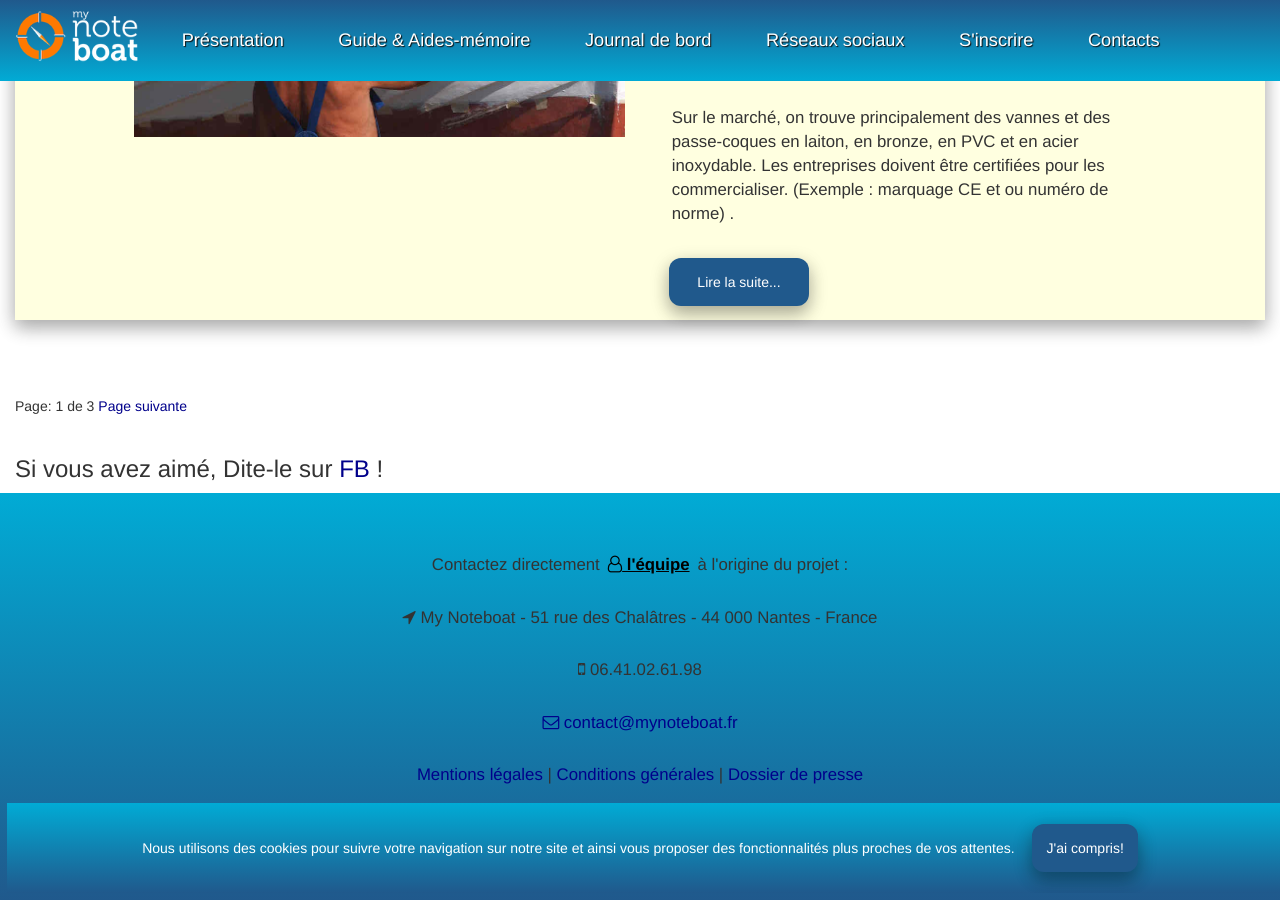
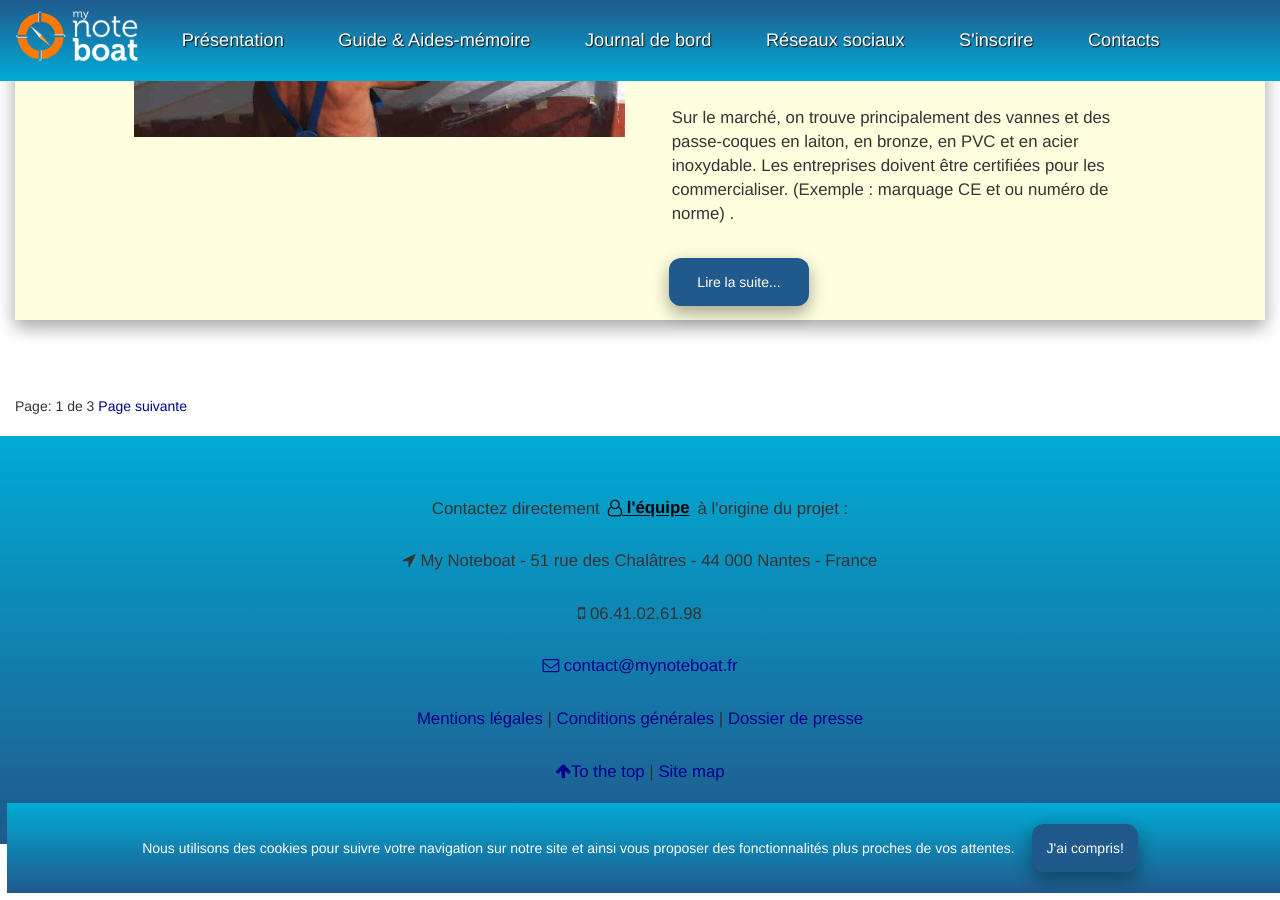
Before and after one commit to pjtiberghien/trial, a Jekyll site: the page built from docs/blog/index.html, in a window 1280 px wide and 900 px high, scrolled down 5450 px. Built offline with Jekyll 4.4.1, drawn with Linux system fonts in a browser that asks for light colours; nearby versions of some CDN libraries; the list of posts is cut into pages by our own code.

Commit message:
Modif blog

```diff
--- a/docs/_layouts/blogindex.html
+++ b/docs/_layouts/blogindex.html
@@ -8,7 +8,6 @@
 <!-- Footer -->
 <div class="container-fluid">
     {{ content }}
-<H3>Si vous avez aimé, Dite-le sur <a href="https://www.facebook.com/sharer/sharer.php?u=http://www.mynoteboat.fr/blog/" target="_blank">FB</a> !</H3>
 </div>
 {% include foot.html %}
 {% include analytics.html %}
--- a/docs/_layouts/default.html
+++ b/docs/_layouts/default.html
@@ -10,6 +10,7 @@
         <div class="col-md-10 col-md-offset-1">
         {{ content }}
         <p>{{page.author}}</p>
+        <H3>Si vous avez aimé, Dite-le sur <a href="https://www.facebook.com/sharer/sharer.php?u=http://www.mynoteboat.fr/blog/" target="_blank">FB</a> !</H3>
         </div>
     </div>
 </div>
```
